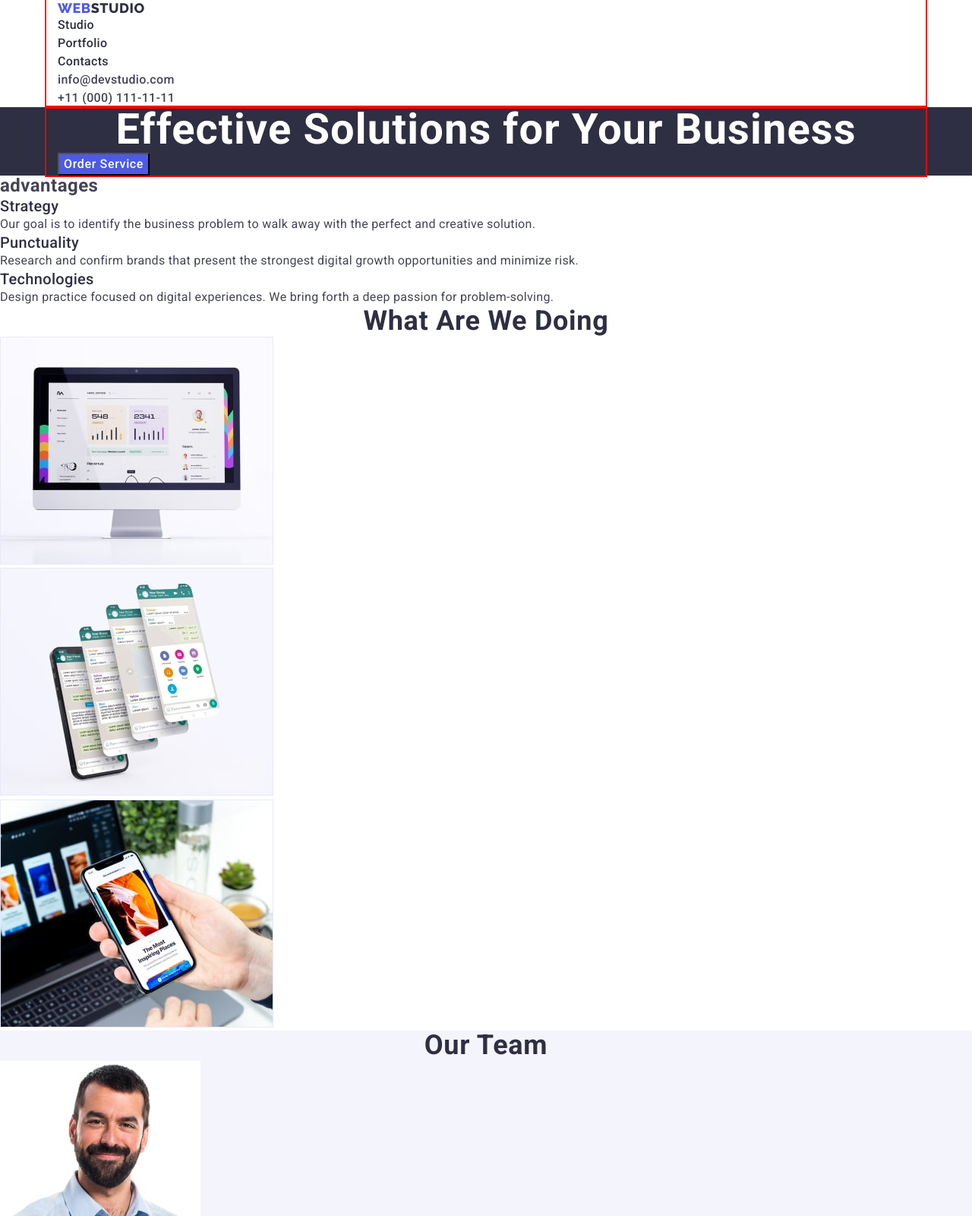
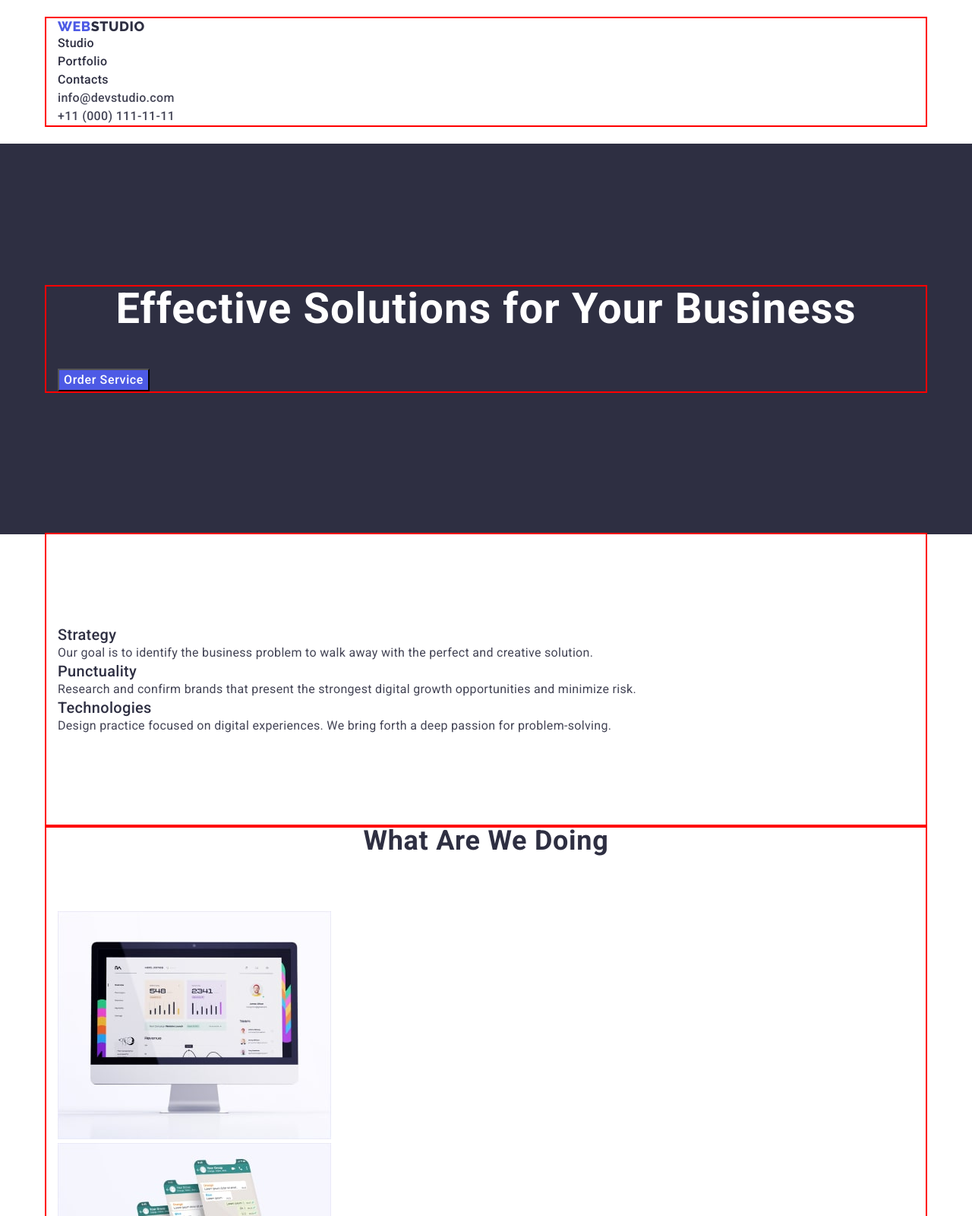
Before and after one commit to Kotiko-UA/goit-markup-hw-02, a plain HTML site: page index.html in a window 1280 px wide. Shown: the top 1600 px of the page at 76% size. Drawn offline with nearby package versions, Linux system fonts and the light colour scheme.

Commit message:
1 page m and p

```diff
--- a/css/styles.css
+++ b/css/styles.css
@@ -1,10 +1,3 @@
-body {
-    font-family: 'Roboto', sans-serif;
-    background-color: #fff;
-    letter-spacing: 0.02em;
-    color: var(--text);
-}
-
 /* root color */
 
 :root {
@@ -19,6 +12,13 @@ body {
     --modal-overlay: rgba(46, 47, 66, 0.4);
     --hero-background: rgba(46, 47, 66, 0.7);
 
+}
+
+body {
+    font-family: 'Roboto', sans-serif;
+    background-color: #fff;
+    letter-spacing: 0.02em;
+    color: var(--text);
 }
 
 p,
@@ -52,8 +52,6 @@ address {
     outline: 2px solid red;
 }
 
-.header {}
-
 .list {
     list-style: none;
 }
@@ -67,6 +65,13 @@ address {
 .link:focus {
     color: var(--pressed-state);
 }
+
+/* ----------------HEADER-------------- */
+.header {
+    padding-top: 24px;
+    padding-bottom: 24px;
+}
+
 
 /* ----------------------navigations------------------
 
@@ -116,7 +121,9 @@ address {
 
 /*  /* ----------------------Hero----------------- */
 .hero {
-    background-color: var(--title-dark)
+    padding-top: 188px;
+    padding-bottom: 188px;
+    background-color: var(--title-dark);
 }
 
 .hero-title {
@@ -125,6 +132,8 @@ address {
     line-height: 1.07;
     text-align: center;
     letter-spacing: 0.02em;
+    margin-bottom: 48px;
+
 
 }
 
@@ -150,10 +159,12 @@ address {
 .adv {}
 
 .adv-title {
-    letter-spacing: 0.02em
+    display: none;
 }
 
-.adv-list {}
+.adv-list {
+    padding: 120px 0;
+}
 
 .adv-item {}
 
@@ -173,7 +184,9 @@ address {
 
 /* ----------------------our works------------------
  */
-.ourwork {}
+.ourwork {
+    padding-bottom: 120px;
+}
 
 .ourwork-title {
     color: var(--title-dark);
@@ -182,6 +195,7 @@ address {
     letter-spacing: 0.02em;
     text-align: center;
     text-transform: capitalize;
+    margin-bottom: 72px;
 }
 
 .ourwork-list {}
@@ -189,6 +203,8 @@ address {
 /*  ----------------------our team------------------ */
 .team {
     background-color: var(--light);
+    padding-top: 120px;
+    padding-bottom: 120px;
 }
 
 .team-title {
@@ -198,13 +214,17 @@ address {
     letter-spacing: 0.02em;
     text-align: center;
     text-transform: capitalize;
+    margin-bottom: 72px;
+
 }
 
 .team-list {}
 
 .team-item {}
 
-.team-photo {}
+.team-photo {
+    margin-bottom: 32px;
+}
 
 .team-sect-title {
     color: var(--title-dark);
@@ -213,7 +233,7 @@ address {
     line-height: 1.2;
     letter-spacing: 0.02em;
     text-align: center;
-
+    margin-bottom: 8px;
 }
 
 .team-text {
@@ -225,6 +245,8 @@ address {
 /* ----------------------footer------------------ */
 .footer {
     background-color: var(--title-dark);
+    padding-top: 100px;
+    padding-bottom: 100px;
 }
 
 .footer-logo {
@@ -235,6 +257,7 @@ address {
     line-height: 1.17;
     letter-spacing: 0.03em;
     text-transform: uppercase;
+    margin-bottom: 16px;
 }
 
 .footer-logo-studio {
--- a/index.html
+++ b/index.html
@@ -64,13 +64,14 @@
         </div>
       </section>
       <section class="adv">
+        <div class="container">
           <h2 class="adv-title">advantages</h2>
           <ul class="adv-list list">
             <li class="adv-item">
               <h3 class="adv-item-title">Strategy</h3>
               <p class="adv-item-text">
-              Our goal is to identify the business problem to walk away with the
-              perfect and creative solution.
+                Our goal is to identify the business problem to walk away with
+                the perfect and creative solution.
               </p>
             </li>
             <li class="adv-item">
@@ -88,8 +89,10 @@
               </p>
             </li>
           </ul>
+        </div>
       </section>
       <section class="ourwork">
+        <div class="container">
           <h2 class="ourwork-title">What are we doing</h2>
           <ul class="ourwork-list list">
             <li class="ourwork-item">
@@ -117,8 +120,10 @@
               />
             </li>
           </ul>
+        </div>
       </section>
       <section class="team">
+        <div class="container">
           <h2 class="team-title">Our Team</h2>
           <ul class="team-list list">
             <li class="team-item">
@@ -162,16 +167,19 @@
               <p class="team-text">UI Designer</p>
             </li>
           </ul>
+        </div>
       </section>
     </main>
     <footer class="footer">
+      <div class="container">
         <a class="footer-logo link" href="./index.html"
           >Web<span class="footer-logo-studio link">Studio</span></a
         >
         <p class="footer-text">
-        Increase the flow of customers and sales for your business with digital
-        marketing & growth solutions.
+          Increase the flow of customers and sales for your business with
+          digital marketing & growth solutions.
         </p>
+      </div>
     </footer>
   </body>
 </html>
```
Lines whose indentation alone changed are shown as unchanged.
